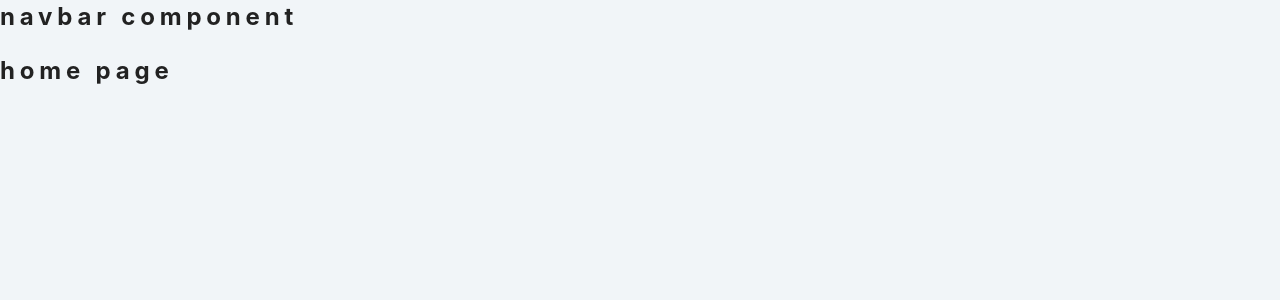
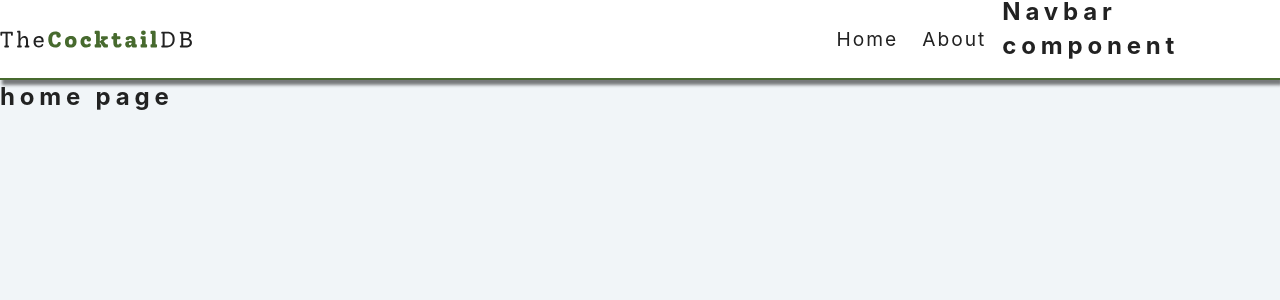
Before and after one commit to talhaaffansiddique/cocktail, a React (Create React App) app: page / in a window 1280 px wide. Shown: the top 300 px of the page. Built offline with nearby package versions, Linux system fonts and the light colour scheme.

Commit message:
191 - Cocktails Navbar

```diff
--- a/src/components/Navbar.js
+++ b/src/components/Navbar.js
@@ -1,13 +1,24 @@
-import React from 'react'
-import { Link } from 'react-router-dom'
-import logo from '../logo.svg'
+import React from "react";
+import { Link } from "react-router-dom";
+import logo from "../logo.svg";
 
 const Navbar = () => {
   return (
-    <div>
-      <h2>navbar component</h2>
-    </div>
-  )
-}
+    <nav className="navbar">
+      <div className="nav-center">
+        <Link to="/">
+          <img src={logo} alt="cocktail db logo" className="logo"></img>
+        </Link>
+        <ul className="nav-links">
+          <li>
+            <Link to="/">Home</Link>
+          </li>
+          <Link to="/about">About</Link>
+        </ul>
+      </div>
+      <h2> Navbar component </h2>
+    </nav>
+  );
+};
 
-export default Navbar
+export default Navbar;
```
